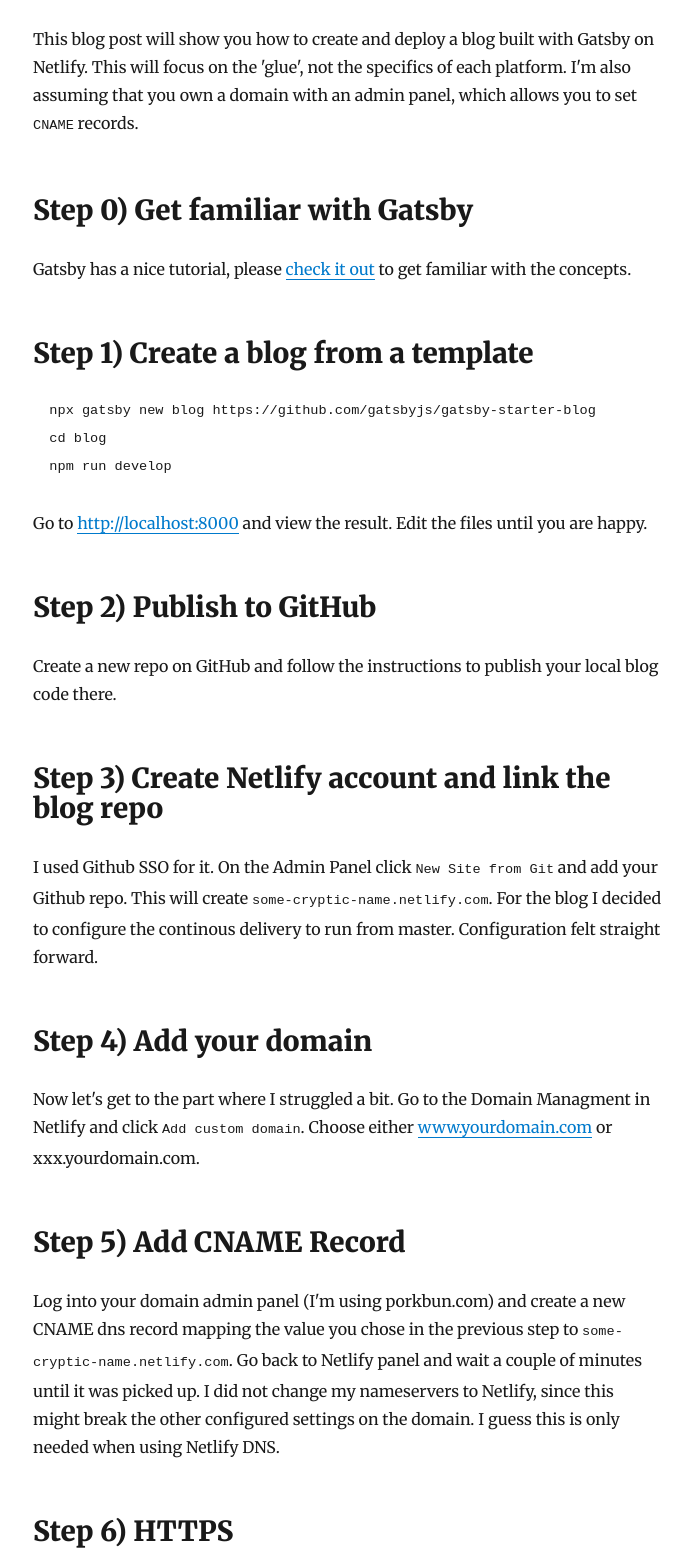
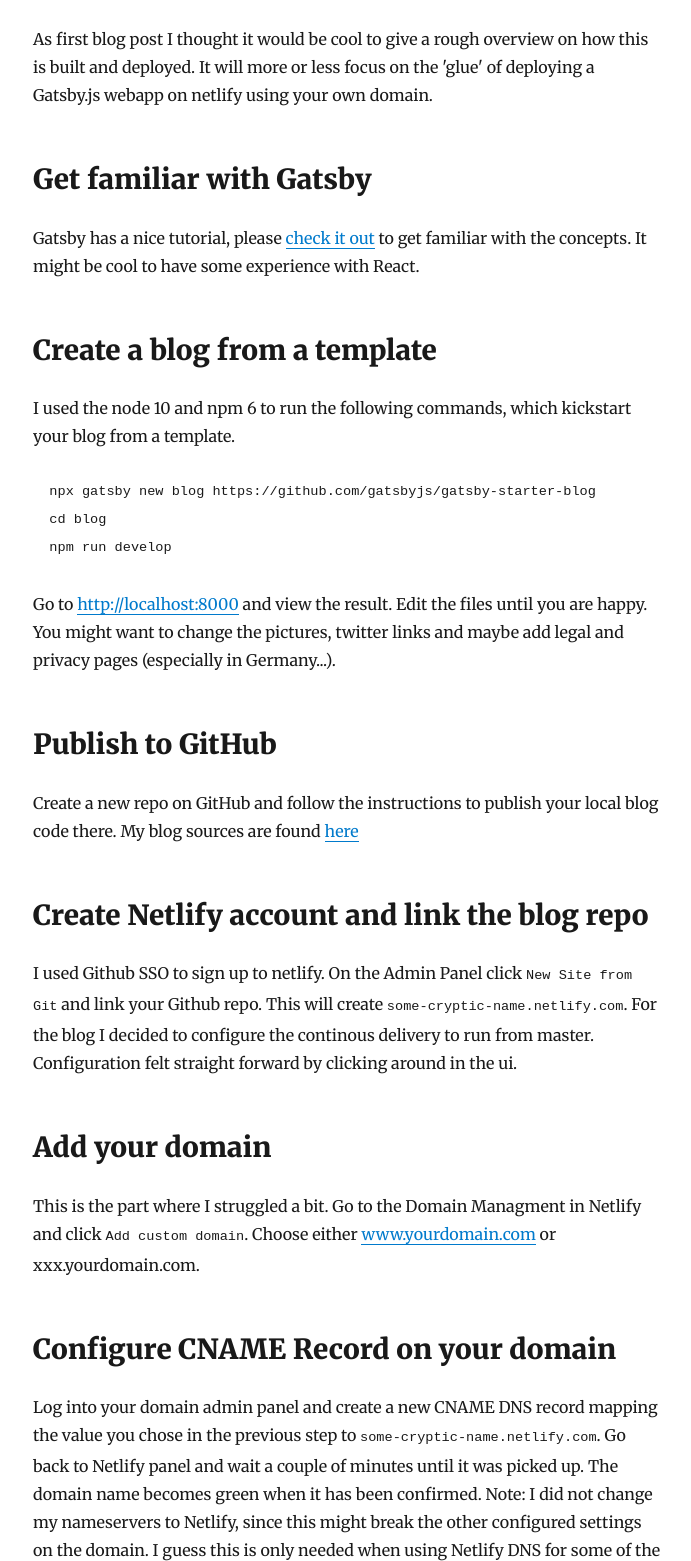
Before and after one commit to martinlechner1/blog, a Gatsby site: page /first-post/ in a window 1280 px wide. Shown: the part 198-1759 px from the top of the page, without its empty margins (292-983 px from the left). Built offline with nearby package versions, Linux system fonts and the light colour scheme; Gatsby itself is replaced by a stand-in of ours; some packages are replaced by stand-ins of ours; code samples lack their colours.

Commit message:
Improve the first blogpost

````diff
--- a/content/blog/first-post/index.md
+++ b/content/blog/first-post/index.md
@@ -4,13 +4,15 @@ date: "2019-02-25T22:50:32.169Z"
 description: From zero to hero
 ---
 
-This blog post will show you how to create and deploy a blog built with Gatsby on Netlify. This will focus on the 'glue', not the specifics of each platform. I'm also assuming that you own a domain with an admin panel, which allows you to set `CNAME` records.
+As first blog post I thought it would be cool to give a rough overview on how this is built and deployed. It will more or less focus on the 'glue' of deploying a Gatsby.js webapp on netlify using your own domain.
 
-## Step 0) Get familiar with Gatsby
+## Get familiar with Gatsby
 
-Gatsby has a nice tutorial, please [check it out](https://www.gatsbyjs.org/tutorial/) to get familiar with the concepts.
+Gatsby has a nice tutorial, please [check it out](https://www.gatsbyjs.org/tutorial/) to get familiar with the concepts. It might be cool to have some experience with React.
 
-## Step 1) Create a blog from a template
+## Create a blog from a template
+
+I used the node 10 and npm 6 to run the following commands, which kickstart your blog from a template.
 
 ```
   npx gatsby new blog https://github.com/gatsbyjs/gatsby-starter-blog
@@ -18,26 +20,28 @@ Gatsby has a nice tutorial, please [check it out](https://www.gatsbyjs.org/tutor
   npm run develop
 ```
 
-Go to http://localhost:8000 and view the result. Edit the files until you are happy.
+Go to http://localhost:8000 and view the result. Edit the files until you are happy. You might want to change the pictures, twitter links and maybe add legal and privacy pages (especially in Germany...).
 
-## Step 2) Publish to GitHub
+## Publish to GitHub
 
-Create a new repo on GitHub and follow the instructions to publish your local blog code there.
+Create a new repo on GitHub and follow the instructions to publish your local blog code there. My blog sources are found [here](https://github.com/martinlechner1/blog)
 
-## Step 3) Create Netlify account and link the blog repo
+## Create Netlify account and link the blog repo
 
-I used Github SSO for it. On the Admin Panel click `New Site from Git` and add your Github repo. This will create `some-cryptic-name.netlify.com`. For the blog I decided to configure the continous delivery to run from master. Configuration felt straight forward.
+I used Github SSO to sign up to netlify. On the Admin Panel click `New Site from Git` and link your Github repo. This will create `some-cryptic-name.netlify.com`. For the blog I decided to configure the continous delivery to run from master. Configuration felt straight forward by clicking around in the ui.
 
-## Step 4) Add your domain
+## Add your domain
 
-Now let's get to the part where I struggled a bit. Go to the Domain Managment in Netlify and click `Add custom domain`. Choose either www.yourdomain.com or xxx.yourdomain.com.
+This is the part where I struggled a bit. Go to the Domain Managment in Netlify and click `Add custom domain`. Choose either www.yourdomain.com or xxx.yourdomain.com.
 
-## Step 5) Add CNAME Record
+## Configure CNAME Record on your domain
 
-Log into your domain admin panel (I'm using porkbun.com) and create a new CNAME dns record mapping the value you chose in the previous step to `some-cryptic-name.netlify.com`. Go back to Netlify panel and wait a couple of minutes until it was picked up. I did not change my nameservers to Netlify, since this might break the other configured settings on the domain. I guess this is only needed when using Netlify DNS.
+Log into your domain admin panel and create a new CNAME DNS record mapping the value you chose in the previous step to `some-cryptic-name.netlify.com`. Go back to Netlify panel and wait a couple of minutes until it was picked up. The domain name becomes green when it has been confirmed. Note: I did not change my nameservers to Netlify, since this might break the other configured settings on the domain. I guess this is only needed when using Netlify DNS for some of the advanced features on the platform.
 
-## Step 6) HTTPS
+## HTTPS
 
-Once the DNS link worked, Netlify will start creating a ssl certificate for you. It says "Waiting on DNS propagation" in the https area of the domain management. Sit back and wait a bit until `Your site has HTTPS enabled` appears. Congratulations you can visit your blog now at: https://xxx.yourdomain.com
+Once the DNS link worked, Netlify will start creating a SSL certificate for you. It says "Waiting on DNS propagation" in the https area of the domain management. Sit back and wait a bit until `Your site has HTTPS enabled` appears. Congratulations you can visit your blog now at: https://xxx.yourdomain.com
 
-For me it was a bit unclear that Step 6 happens automatically once Step 5 was confirmed. Overall I had a pretty smooth experience in setting this up although the DNS setup was a bit confusing at first.
+## Verdict
+
+For me it was a bit unclear that Step 6 happens automatically once Step 5 was confirmed. Overall I had a pretty smooth experience in setting this up although the DNS setup was a bit confusing at first. I immediately felt home in Gatsby, being already familiar with the techstack (React, Graphql). I can really recommend looking into it and playing around, especially since everything is free.
````
